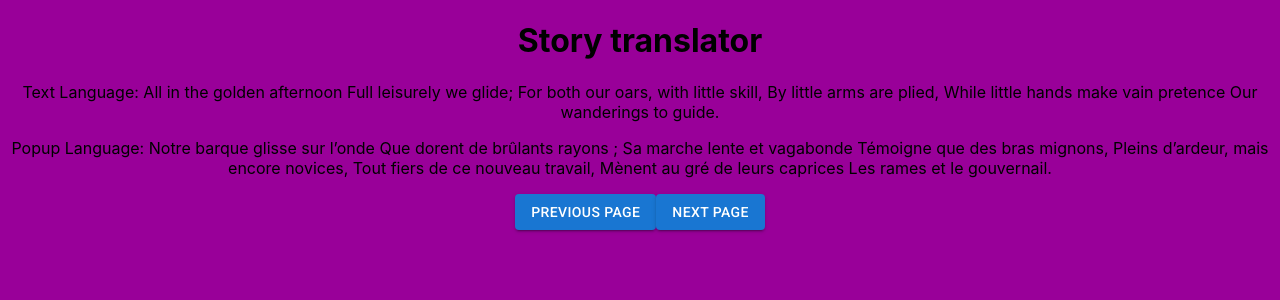
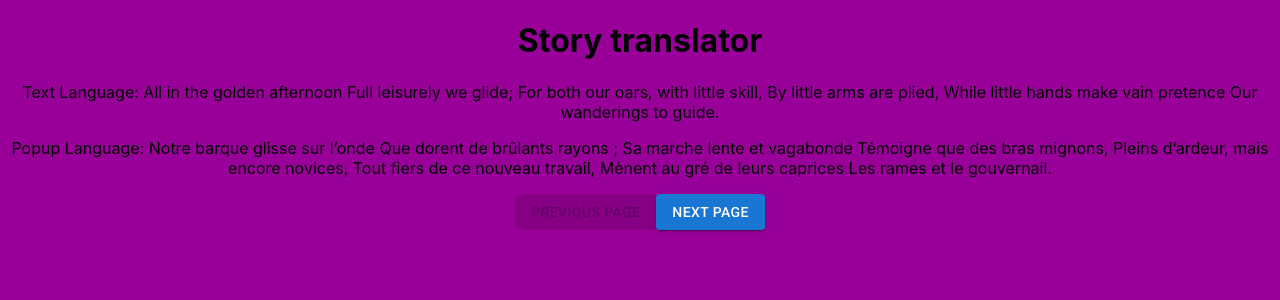
Before and after one commit to SheaMeyers/story-translator-react-only, a React (Create React App) app: page / in a window 1280 px wide. Shown: the top 300 px of the page. Built offline with nearby package versions, Linux system fonts and the light colour scheme.

Commit message:
Disable page buttons when necessary

```diff
--- a/src/App.tsx
+++ b/src/App.tsx
@@ -38,8 +38,16 @@ const App = () => {
         <p>Popup Language: {bookJson[page][popUpLanguage]}</p>
       </>
       }
-      <Button variant="contained" onClick={() => setPage(page-1)}>Previous Page</Button>
-      <Button variant="contained" onClick={() => setPage(page+1)}>Next Page</Button>
+      <Button
+        variant="contained"
+        onClick={() => setPage(page-1)}
+        disabled={page === 0}
+      >Previous Page</Button>
+      <Button
+        variant="contained"
+        onClick={() => setPage(page+1)}
+        disabled={bookJson.length === page}
+      >Next Page</Button>
     </div>
   );
 }
```
